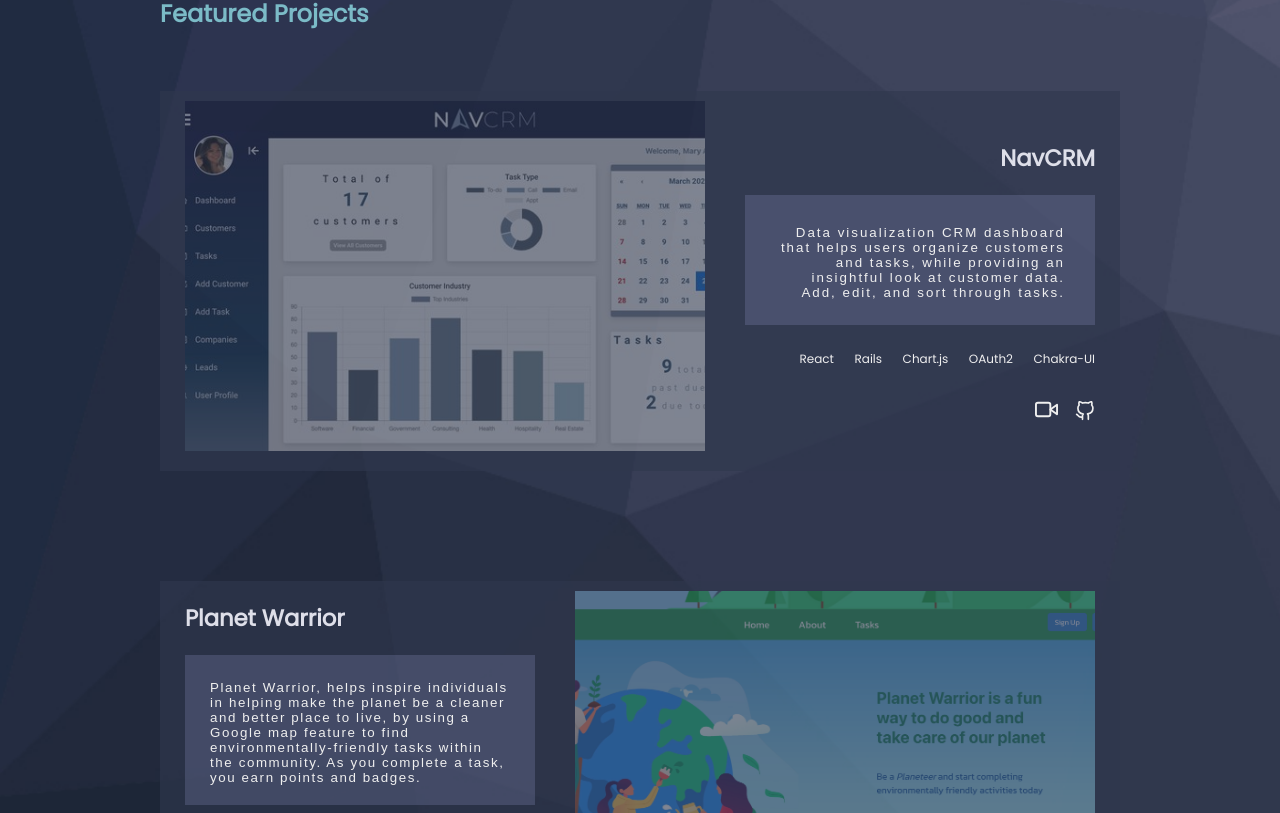
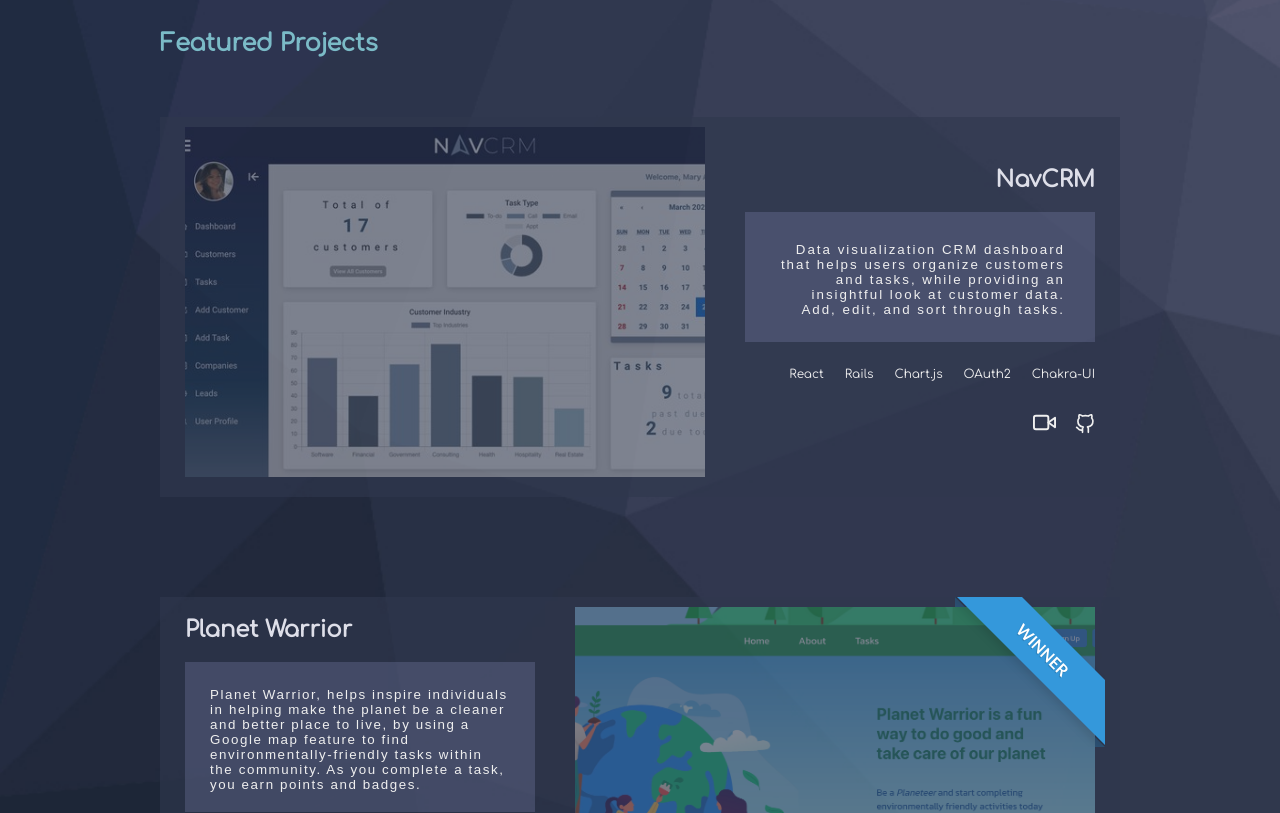
Before and after one commit to MaryAnnN28/mnportfolio, a React (Create React App) app: page / in a window 1280 px wide. Shown: the part 1927-2740 px from the top of the page. Built offline with nearby package versions, Linux system fonts and the light colour scheme.

Commit message:
added ribbon to proj

```diff
--- a/src/App.css
+++ b/src/App.css
@@ -1,7 +1,8 @@
-@import url('https://fonts.googleapis.com/css2?family=Poppins&display=swap');
+/* @import url('https://fonts.googleapis.com/css2?family=Poppins&display=swap');  */
+@import url('https://fonts.googleapis.com/css2?family=Comfortaa&display=swap');
 
 * {
-  font-family: 'Poppins', sans-serif;
+  font-family: 'Comfortaa', sans-serif;
   box-sizing: border-box;
   margin: 0;
   padding: 10;
--- a/src/components/About/About.css
+++ b/src/components/About/About.css
@@ -25,7 +25,7 @@
 }
 
 .about-content {
-  padding-left: 150px;
+  padding-left: 200px;
   width: 650px;
 }
 
--- a/src/components/Contact/Contact.js
+++ b/src/components/Contact/Contact.js
@@ -29,8 +29,12 @@
           <p className="contact-info" data-aos="fade-up">
             <a href="mailto:maryann.navarrete@gmail.com" target="_blank" rel="noreferrer"><AiOutlineMail size={60}/></a>
             <a href="https://www.linkedin.com/in/maryannnavarrete/" target="_blank" rel="noreferrer"><FaLinkedinIn size={60} /></a>
+          </p>
+          <div className="contact-form">
+            <form>
 
-          </p>
+            </form>
+          </div>
       </div>
       </IconContext.Provider>
   </div>
--- a/src/components/Projects/Projects.css
+++ b/src/components/Projects/Projects.css
@@ -15,7 +15,7 @@
   padding: 10px;
   height: 380px;
   width: 960px;
-  margin-bottom: 110px;
+  margin-bottom: 100px;
   background: #30384ea1;
 }
 
@@ -41,7 +41,7 @@
   display: flex;
   width: 520px;
   height: 350px;
-  margin-bottom: 140px;
+  margin-bottom: 120px;
 }
 
 img.project-image {
@@ -197,3 +197,57 @@
   width: 250px;
   float: right;
 }
+
+
+.ribbon {
+  width: 150px;
+  height: 150px;
+  overflow: hidden;
+  position: absolute;
+}
+.ribbon::before,
+.ribbon::after {
+  position: absolute;
+  z-index: -1;
+  content: '';
+  display: block;
+  border: 5px solid #2980b9;
+}
+.ribbon span {
+  position: absolute;
+  display: block;
+  width: 225px;
+  padding: 15px 0;
+  background-color: #3498db;
+  box-shadow: 0 5px 10px rgba(0,0,0,.1);
+  color: #fff;
+  font: 700 16px/1 'Lato', sans-serif;
+  text-shadow: 0 1px 1px rgba(0,0,0,.2);
+  text-transform: uppercase;
+  text-align: center;
+}
+
+
+/* top right*/
+.ribbon-top-right {
+  top: -10px;
+  right: -10px;
+}
+.ribbon-top-right::before,
+.ribbon-top-right::after {
+  border-top-color: transparent;
+  border-right-color: transparent;
+}
+.ribbon-top-right::before {
+  top: 0;
+  left: 0;
+}
+.ribbon-top-right::after {
+  bottom: 0;
+  right: 0;
+}
+.ribbon-top-right span {
+  left: -25px;
+  top: 30px;
+  transform: rotate(45deg);
+}
--- a/src/components/Projects/Projects.js
+++ b/src/components/Projects/Projects.js
@@ -30,7 +30,7 @@
 
         <div className="grids">
           <div className="projects-header">
-            <h2 className="projects-header-h2">Featured Projects</h2>
+            <h2 data-aos="fade-down" className="projects-header-h2">Featured Projects</h2>
           </div>
 
           <div data-aos="fade-right" className="project-row">
@@ -65,6 +65,7 @@
 
               <div className="project-card-right">
                 <img className="project-image" src={PlanetWarrior} alt="Planet Warrior App" />
+              <div class="ribbon ribbon-top-right"><span>Winner</span></div>
               </div>
               <div className="project-details-left">
                 <h3 className="project-title-planet">Planet Warrior</h3>
```
